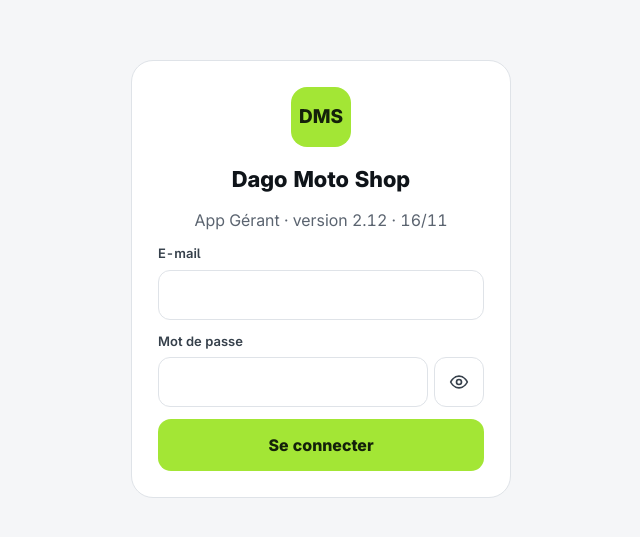
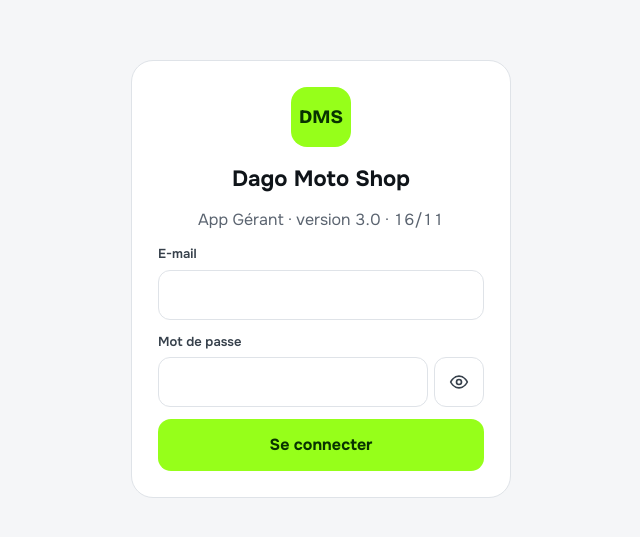
Before and after one commit to 704v1n4-cmd/dago-gerant, a plain HTML site: page index.html in a window 1280 px wide. Shown: the part 121-658 px from the top of the page, without its empty margins (319-959 px from the left). Drawn offline with Linux system fonts and the light colour scheme.

Commit message:
v3.0 : polices Bricolage Grotesque + Onest, palette Dago
Co-Authored-By: Claude Opus 5.5 <noreply@anthropic.com>
Claude-Session: https://claude.ai/code/session_01LUadX6u81nDzvxT2et2pU7

```diff
--- a/app.js
+++ b/app.js
@@ -5,7 +5,7 @@
    Hors ligne : affiche les dernières données reçues.
    ===================================================================== */
 "use strict";
-const APP_VERSION="2.12 · 16/11";
+const APP_VERSION="3.0 · 16/11";
 const $=(s,r)=>(r||document).querySelector(s),$$=(s,r)=>[...(r||document).querySelectorAll(s)];
 const esc=s=>String(s??"").replace(/[&<>"']/g,c=>({"&":"&amp;","<":"&lt;",">":"&gt;",'"':"&quot;","'":"&#39;"}[c]));
 const fmtN=n=>Math.round(Number(n)||0).toLocaleString("fr-FR").replace(/ | /g," ");
--- a/index.html
+++ b/index.html
@@ -139,6 +139,22 @@ select{width:100%;border:1px solid var(--line);border-radius:12px;padding:12px;b
 button.li.strike,.li.strike{opacity:.55}button.li.strike b,button.li.strike small,.li.strike b{text-decoration:line-through}
 .hr{display:flex;align-items:center;gap:10px;flex:none}.hr .sync{white-space:normal;text-align:right;max-width:96px;line-height:1.2;font-size:11px}input[type=search]{-webkit-appearance:none;appearance:none}
 @media (prefers-reduced-motion:reduce){*{transition:none!important;animation:none!important}.b2:active{transform:none}}
+
+/* v3 : Bricolage Grotesque (titres, montants) + Onest (texte), palette Dago */
+@font-face{font-family:Brico;src:url(bricolage-grotesque-latin-700-normal.woff2) format("woff2");font-weight:700;font-display:swap}
+@font-face{font-family:Brico;src:url(bricolage-grotesque-latin-800-normal.woff2) format("woff2");font-weight:800;font-display:swap}
+@font-face{font-family:Onest;src:url(onest-latin-400-normal.woff2) format("woff2");font-weight:400;font-display:swap}
+@font-face{font-family:Onest;src:url(onest-latin-500-normal.woff2) format("woff2");font-weight:500;font-display:swap}
+@font-face{font-family:Onest;src:url(onest-latin-600-normal.woff2) format("woff2");font-weight:600;font-display:swap}
+@font-face{font-family:Onest;src:url(onest-latin-700-normal.woff2) format("woff2");font-weight:700;font-display:swap}
+:root{--accent:#96ff1a;--onaccent:#083300;--forest:#083300;--leaf:#bfe6a3}
+html[data-theme=light]{--aline:#083300;--navon:#083300;--chart:#083300;--good:#15803d}
+html,body{font-family:Onest,-apple-system,"Segoe UI",Roboto,Arial,sans-serif}
+.mh h1,h2.sh-t,.hero .v,.k2 .v,.big,.logo,.lg,.dc .top b,.cmp b,.vc h3,.dt b:last-child{font-family:Brico,Onest,sans-serif}
+.hero .v,.big{font-weight:800;letter-spacing:-.02em}
+html[data-theme=light] .hero:not(.g4){background:var(--forest)!important;border-color:var(--forest)!important;color:#fff}
+html[data-theme=light] .hero:not(.g4) .l,html[data-theme=light] .hero:not(.g4) .s,html[data-theme=light] .hero:not(.g4) .leg,html[data-theme=light] .hero:not(.g4) small{color:var(--leaf)!important}
+.lg,.logo{background:#96ff1a!important;color:#083300!important}
 </style>
 </head>
 <body>
--- a/sw.js
+++ b/sw.js
@@ -1,7 +1,7 @@
 /* Garde l'app disponible hors ligne (les données viennent du cache Firestore).
    Réseau d'abord ; sans réseau, la dernière copie. Les pages (navigation) ne
    reçoivent aucune option de fetch : Android refuse une Request "navigate" modifiée. */
-const C="dago-gerant-v18",F=["./","index.html","app.js","fbx.min.js","config.js","manifest.webmanifest","icon-192.png","icon-512.png","Inter.woff2"];
+const C="dago-gerant-v19",F=["./","index.html","app.js","fbx.min.js","config.js","manifest.webmanifest","icon-192.png","icon-512.png","Inter.woff2","bricolage-grotesque-latin-700-normal.woff2","bricolage-grotesque-latin-800-normal.woff2","onest-latin-400-normal.woff2","onest-latin-500-normal.woff2","onest-latin-600-normal.woff2","onest-latin-700-normal.woff2"];
 self.addEventListener("install",e=>{e.waitUntil(caches.open(C).then(c=>Promise.all(F.map(f=>c.add(new Request(f,{cache:"reload"})).catch(()=>{})))));self.skipWaiting()});
 self.addEventListener("activate",e=>{e.waitUntil(caches.keys().then(k=>Promise.all(k.filter(x=>x!==C).map(x=>caches.delete(x)))).then(()=>self.clients.claim()))});
 self.addEventListener("fetch",e=>{const r=e.request,u=new URL(r.url);if(u.origin!==location.origin||r.method!=="GET")return;
```
Also changed, not shown: bricolage-grotesque-latin-700-normal.woff2 (added), bricolage-grotesque-latin-800-normal.woff2 (added), onest-latin-400-normal.woff2 (added), onest-latin-500-normal.woff2 (added), onest-latin-600-normal.woff2 (added), onest-latin-700-normal.woff2 (added).
